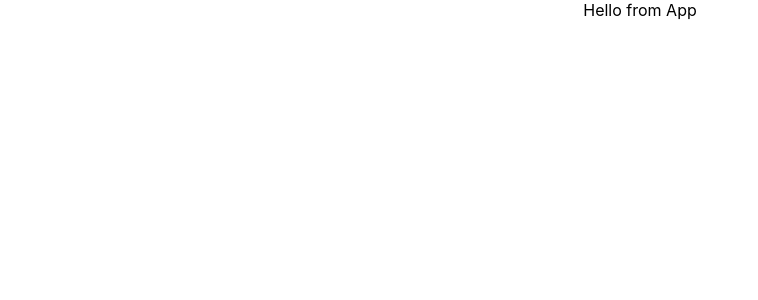
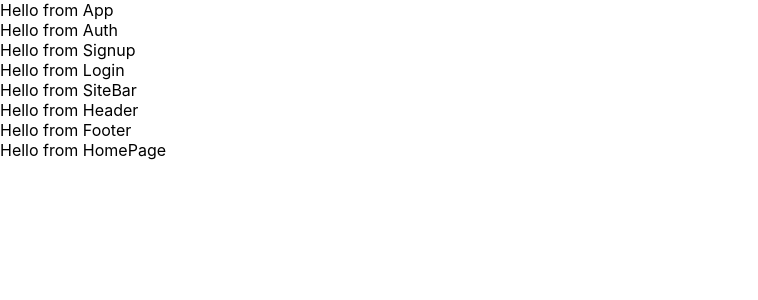
Before and after one commit to meneyer/AtlasJune2021Client, a React (Create React App) app: page / in a window 1280 px wide. Shown: the top 300 px of the page, without its empty margins (0-758 px from the left). Built offline with nearby package versions, Linux system fonts and the light colour scheme.

Commit message:
auth started

```diff
--- a/public/index.html
+++ b/public/index.html
@@ -25,7 +25,7 @@
       work correctly both with client-side routing and a non-root public URL.
       Learn how to configure a non-root public URL by running `npm run build`.
     -->
-    <title>React App</title>
+    <title>Chatlas</title>
   </head>
   <body>
     <noscript>You need to enable JavaScript to run this app.</noscript>
--- a/src/App.js
+++ b/src/App.js
@@ -1,10 +1,48 @@
+import React, {useState, useEffect} from "react";
+import './App.css';
 import APIURL from "./helpers/environment.js";
-import './App.css';
+import Auth from './components/auth/Auth'
+import SiteBar from './components/SiteBar'
+import Header from './components/Header'
+import Footer from './components/Footer'
+import HomePage from "./components/HomePage";
 
 function App() {
+
+  const [sessionToken, setSessionToken] = useState('');
+
+  useEffect(() => {
+    if(localStorage.getItem('token')){
+      setSessionToken(localStorage.getItem('token'));
+    };
+  }, [])
+
+  const updateToken = (newToken) => {
+    localStorage.setItem('token', newToken);
+    setSessionToken(newToken);
+    console.log(sessionToken)
+  }
+
+  const clearToken = () => {
+    localStorage.clear();
+    setSessionToken('');
+  }
+
+  // const protectedViews = () => {
+  //   return (sessionToken === localStorage.getItem('token') ?
+  //   <ChatNameHere token={sessionToken}/> : <Auth updateToken={updateToken}/>)
+  // }
+
   return (
-    <div className="App">
+    <div>
       Hello from App
+      <Auth />
+      {/* <Sitebar clickLogout = {clearToken}/> */}
+      <SiteBar />
+      <Header />
+      {/* {protectedViews()} */}
+      <Footer />
+      <HomePage />
     </div>
   );
 }
--- a/src/components/Footer.jsx
+++ b/src/components/Footer.jsx
@@ -0,0 +1,14 @@
+import React from 'react';
+
+const Footer = (props) => {
+
+
+
+    return (
+        <div>
+            Hello from Footer
+        </div>
+    );
+}
+
+export default Footer;
--- a/src/components/Header.jsx
+++ b/src/components/Header.jsx
@@ -0,0 +1,14 @@
+import React from 'react';
+
+const Header = (props) => {
+
+
+
+    return (
+        <div>
+            Hello from Header
+        </div>
+    );
+}
+
+export default Header;
--- a/src/components/HomePage.jsx
+++ b/src/components/HomePage.jsx
@@ -0,0 +1,14 @@
+import React from 'react';
+
+const HomePage = (props) => {
+
+
+
+    return (
+        <div>
+            Hello from HomePage
+        </div>
+    );
+}
+
+export default HomePage;
--- a/src/components/SiteBar.jsx
+++ b/src/components/SiteBar.jsx
@@ -0,0 +1,14 @@
+import React from 'react';
+
+const SiteBar = (props) => {
+
+
+
+    return (
+        <div>
+            Hello from SiteBar
+        </div>
+    );
+}
+
+export default SiteBar;
--- /dev/null
+++ b/src/components/auth/Auth.jsx
@@ -0,0 +1,17 @@
+import React from 'react';
+import Signup from './Signup'
+import Login from "./Login"
+
+const Auth = (props) => {
+    return (
+        <div>
+            Hello from Auth
+            <Signup/>
+            <Login/>
+            {/* <Signup updateToken={props.updateToken}/> */}
+            {/* <Login updateToken={props.updateToken}/> */}
+        </div>
+    );
+}
+
+export default Auth;
--- /dev/null
+++ b/src/components/auth/Login.jsx
@@ -0,0 +1,59 @@
+import React, { useState } from 'react';
+import APIURL from "../../helpers/environment"
+
+const Login = (props) => {
+
+    // const [username, setUsername] = useState('');
+    // const [email, setEmail] = useState('');
+    // const [password, setPassword] = useState('');
+    // const [role, setRole] = useState('');
+
+    // const handleSubmit =(e) => {
+    //     e.preventDefault();
+    //     fetch(`${APIURL}/user/login`, {
+    //         method: 'POST',
+    //         body: JSON.stringify({user: {username: username, email: email, password: password, role:role}}),
+    //         headers: new Headers ({
+    //             'Content-Type': 'application/json'
+    //         })
+    //         }).then(
+    //             (res) => res.json()
+    //         ).then((data) => {
+    //             props.updateToken(data.sessionToken)
+    //     })
+    // }
+
+
+    return (
+        <div>
+            Hello from Login
+            {/* <h1>Login</h1>
+            <form onSubmit={handleSubmit}>
+
+            </form> */}
+        </div>
+    );
+}
+
+export default Login;
+
+//EXAMPLE FROM WORKOUTLOG FOR REFERENCE
+//     return(
+//         <div>
+//             <h1>Login</h1>
+//             <Form onSubmit={handleSubmit}>
+//                 <FormGroup>
+//                     <Label htmlFor="username">Username</Label>
+//                     <Input onChange={(e) => setUsername(e.target.value)} name="username" value={username}/>
+//                 </FormGroup>
+//                 <FormGroup>
+//                     <Label htmlFor="password">Password</Label>
+//                     <Input onChange={(e) => setPassword(e.target.value)} name="password" value={password}/>
+//                 </FormGroup>
+//                 <Button type="submit">Login</Button>
+//             </Form>
+//         </div>
+//     )
+// }
+
+// export default Login;
--- /dev/null
+++ b/src/components/auth/Signup.jsx
@@ -0,0 +1,59 @@
+import React, { useState } from 'react';
+
+const Signup = (props) => {
+
+    // const [username, setUsername] = useState('');
+    // const [email, setEmail] = useState('');
+    // const [password, setPassword] = useState('');
+    // const [role, setRole] = useState('');
+
+    // const handleSubmit =(e) => {
+    //     e.preventDefault();
+    //     fetch(`${APIURL}/user/create`, {
+    //         method: 'POST',
+    //         body: JSON.stringify({user: {username: username, email: email, password: password, role:role}}),
+    //         headers: new Headers ({
+    //             'Content-Type': 'application/json'
+    //         })
+    //         }).then(
+    //             (res) => res.json()
+    //         ).then((data) => {
+    //             props.updateToken(data.sessionToken)
+    //     })
+    // }
+
+    return (
+        <div>
+            Hello from Signup
+            {/* <h1>Signup</h1>
+            <form onSubmit={handleSubmit}>
+
+            </form> */}
+        </div>
+    );
+}
+
+export default Signup;
+
+
+
+//EXAMPLE FROM WORKOUTLOG FOR REFERENCE
+//     return(
+//         <div>
+//             <h1>Sign up</h1>
+//             <Form onSubmit={handleSubmit}>
+//                 <FormGroup>
+//                     <Label htmlFor="username">Username</Label>
+//                     <Input onChange={(e) => setUsername(e.target.value)} name="username" value={username}/>
+//                 </FormGroup>
+//                 <FormGroup>
+//                     <Label htmlFor="password">Password</Label>
+//                     <Input onChange={(e) => setPassword(e.target.value)} name="password" name="password" value={password}/>
+//                 </FormGroup>
+//                 <Button type="submit">Sign up</Button>
+//             </Form>
+//         </div>
+//     )
+// }
+
+// export default Signup;
```
